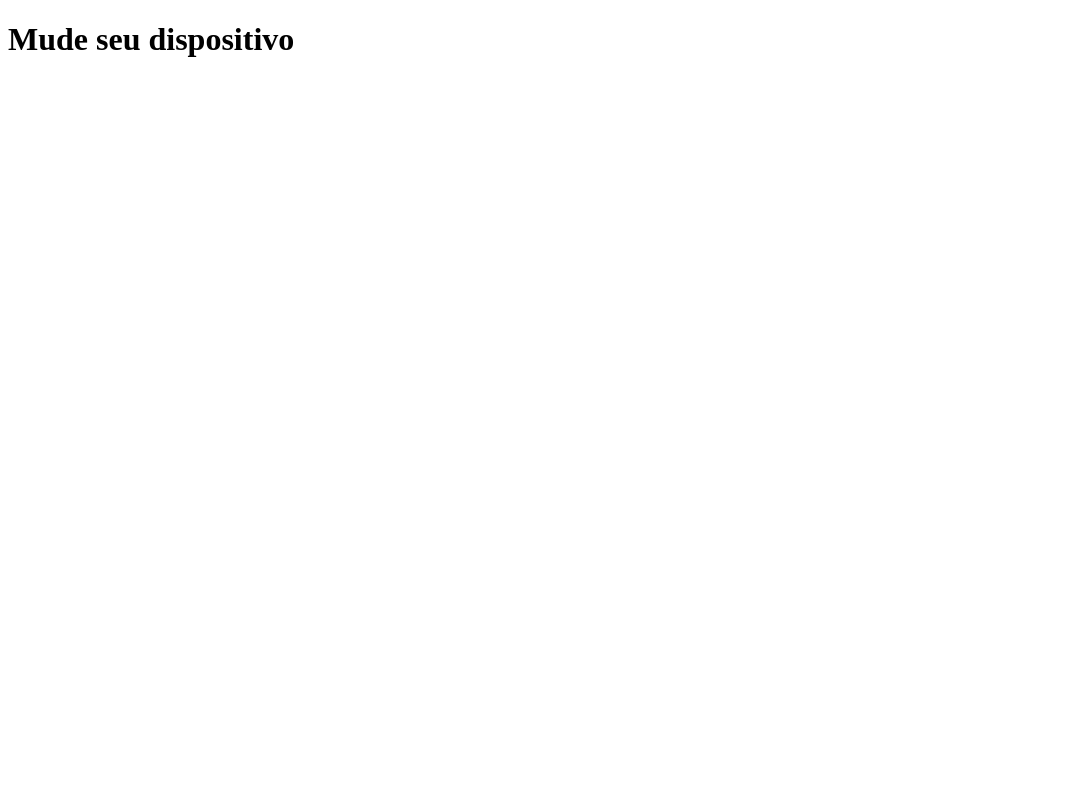
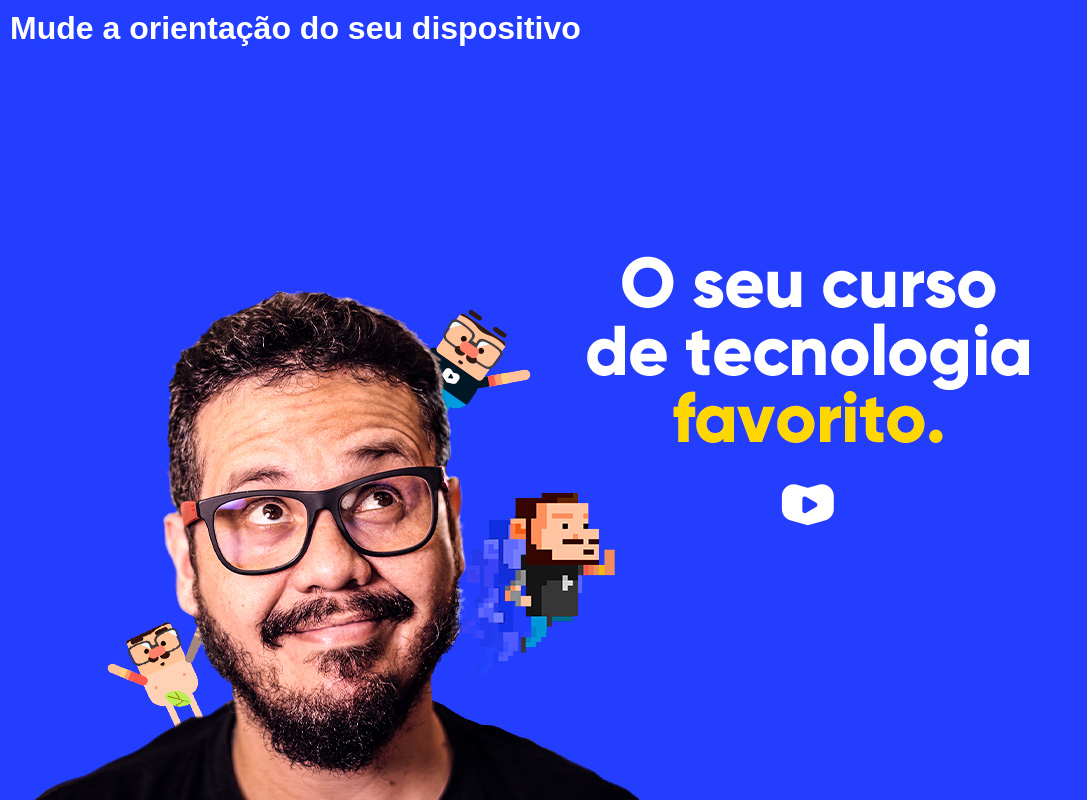
Before and after one commit to AlvsMatheus/html-css, a plain HTML site: page exercícios/ex026/mq002/index.html in a window 1280 px wide. Shown: the whole page, without its empty margins (0-1087 px from the left). Drawn offline with Linux system fonts and the light colour scheme.

Commit message:
exercício 002 mq

```diff
--- /dev/null
+++ b/exercícios/ex026/mq002/estilos/paisagem.css
@@ -0,0 +1,7 @@
+@charset "UTF-8";
+
+body{
+    background: url(../imagens/cev-landscape.jpg);
+    background-position: left bottom;
+
+}
--- /dev/null
+++ b/exercícios/ex026/mq002/estilos/retrato.css
@@ -0,0 +1,6 @@
+@charset "UTF-8";
+
+body{
+    background: url(../imagens/cev-portrait.jpg);
+
+}
--- /dev/null
+++ b/exercícios/ex026/mq002/estilos/style.css
@@ -0,0 +1,22 @@
+@charset "UTF-8";
+/*configurações gerais */
+*{
+    margin: 0px;
+    padding: 0px;
+    font-family: Arial, Helvetica, sans-serif;
+
+}
+
+html body {
+    width: 100vw;
+    height: 100vh;
+    background-color: #233eff;
+    background-size: contain;
+    background-repeat: no-repeat;
+}
+
+h1 {
+    color: white;
+    text-shadow: 3px 3px 0px #233eff;
+    padding: 10px;
+}
--- a/exercícios/ex026/mq002/index.html
+++ b/exercícios/ex026/mq002/index.html
@@ -3,10 +3,13 @@
 <head>
     <meta charset="UTF-8">
     <meta name="viewport" content="width=device-width, initial-scale=1.0">
+    <link rel="stylesheet" href="estilos/style.css" media="all">
+    <link rel="stylesheet" href="estilos/retrato.css" media="screen and (orientation: portrait)">
+    <link rel="stylesheet" href="estilos/paisagem.css" media="screen and (orientation: landscape)">
     <title>Media Query</title>
 </head>
 <body>
-    <h1>Mude seu dispositivo</h1>
+    <h1>Mude a orientação do seu dispositivo</h1>
 
 </body>
 </html>
```
